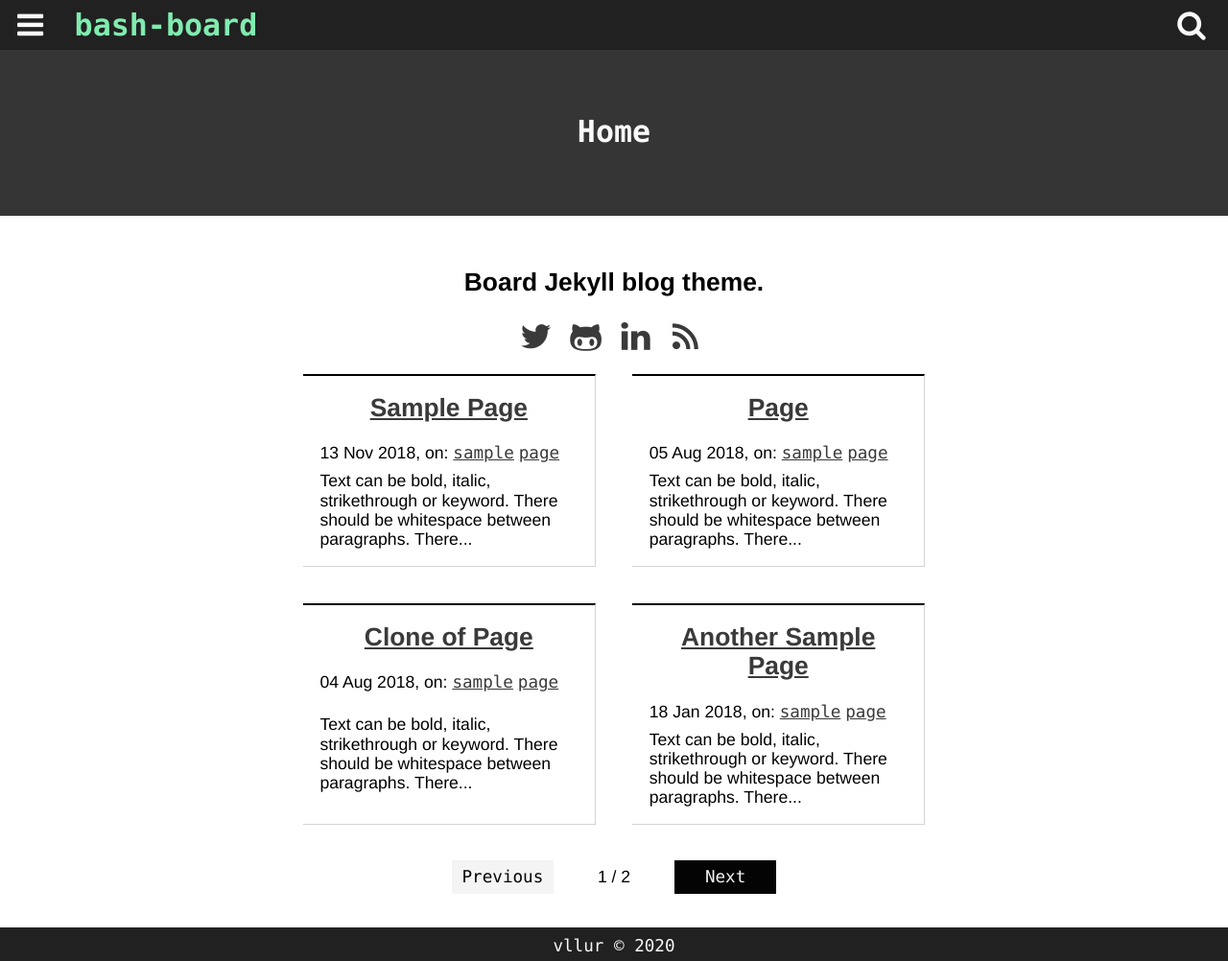
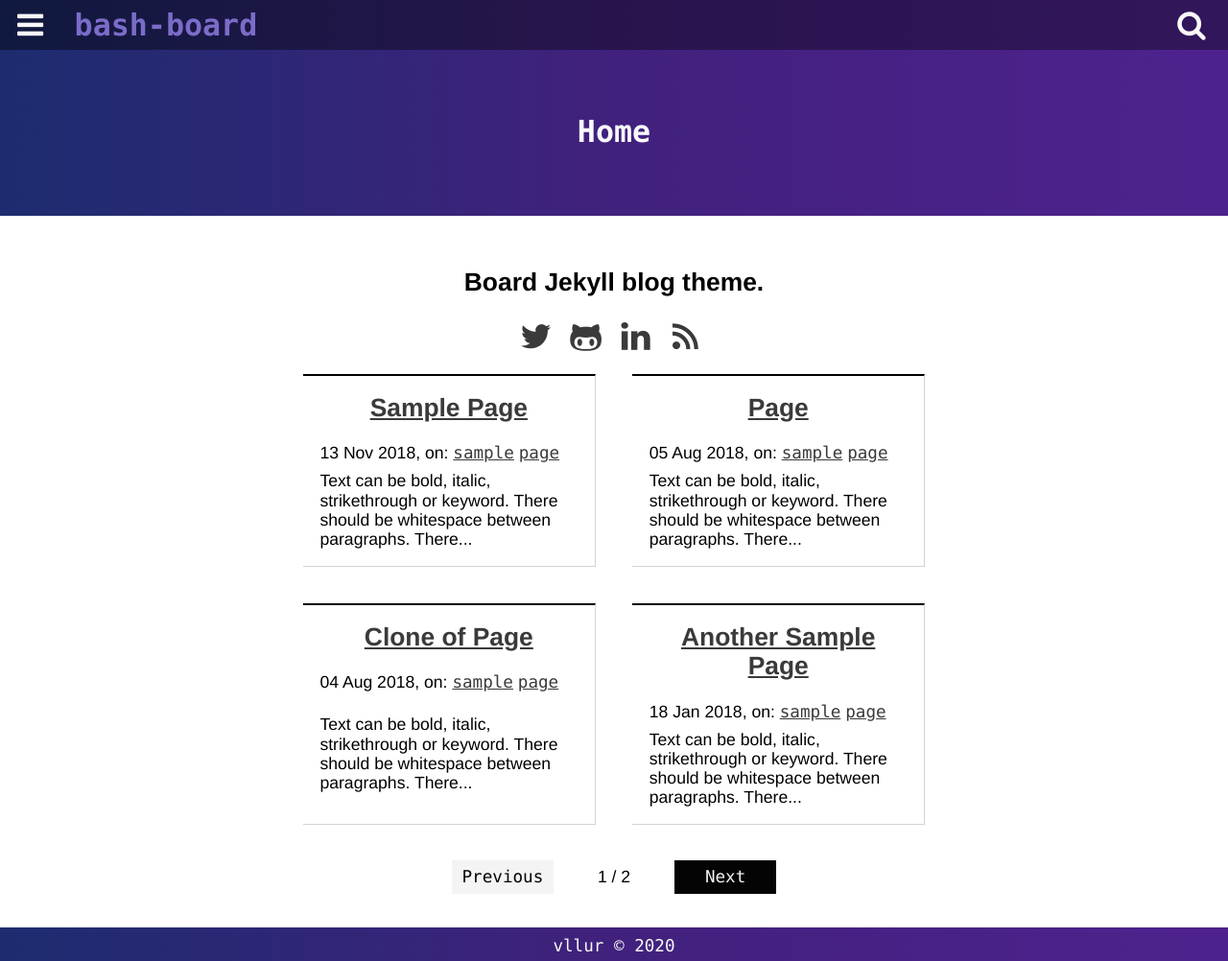
Before and after one commit to vllur/bash-board, a Jekyll site: the page built from index.html, in a window 1280 px wide and 1002 px high. Shown: the whole window at 96% size. Built offline with Jekyll 4.4.1, drawn with Linux system fonts in a browser that asks for light colours; the list of posts is cut into pages by our own code.

Commit message:
Nav, header & footer colour change

```diff
--- a/_sass/footer.scss
+++ b/_sass/footer.scss
@@ -1,6 +1,6 @@
 footer{
 	color: $footer;
-	background-color: $footer-bg;
+	background: $footer-bg;
 	font-family: $footer-font-family;
 	margin: 1em auto 0 auto;
 	padding-top: 0.5em;
--- a/_sass/header.scss
+++ b/_sass/header.scss
@@ -10,7 +10,7 @@ header a{
 .upperHeaderWrapper{
 	position: fixed;
 	width: 100%;
-	background-color: $header-top-bg;
+	background: $header-top-bg;
 	display: -webkit-box;
 	display: -ms-flexbox;
 	display: flex;
@@ -53,7 +53,7 @@ header a{
 
 
 .bottomHeaderWrapper{
-	background-color: $header-bottom-bg;
+	background: $header-bottom-bg;
 	font-family: $code-font-family;
 	text-align: center;
 	margin-top: 3.2em;
--- a/_sass/nav.scss
+++ b/_sass/nav.scss
@@ -21,7 +21,7 @@
 	white-space: nowrap;
 
 	color: $sideNav;
-	background-color: $sideNav-bg;
+	background: $sideNav-bg;
 }
 
 .sideNav > span{
--- a/_sass/variables.scss
+++ b/_sass/variables.scss
@@ -3,14 +3,14 @@ $code-font-family: 'Monaco', 'Deja Vu Sans';
 $paginator-font-family: $code-font-family;
 $footer-font-family: $code-font-family;
 
-$main-color: #80ecaf;
-$main-color-light: #a6fccb;
+$main-color: #7c6cc9;
+$main-color-light: #998be0;
 
 $link: #3a3a3a;
 $link-hover: #727171;
 
-$header-top-bg:  #212121;
-$header-bottom-bg: #353535;
+$header-top-bg: linear-gradient(90deg, rgba(16,25,62,1) 0%, rgba(40,20,77,1) 50%, rgba(50,22,91,1) 100%);
+$header-bottom-bg: linear-gradient(90deg, rgba(29,44,111,1) 0%, rgba(65,33,125,1) 50%, rgba(78,34,142,1) 100%);
 $header: #f9f9f9;
 $header-link: $main-color;
 $header-link-hover: $main-color-light;
@@ -40,4 +40,4 @@ $table-hover: #ffffff;
 
 $footer: $header;
 $footer-link: #f9f9f9;
-$footer-bg: $header-top-bg;
+$footer-bg: $header-bottom-bg;
```
